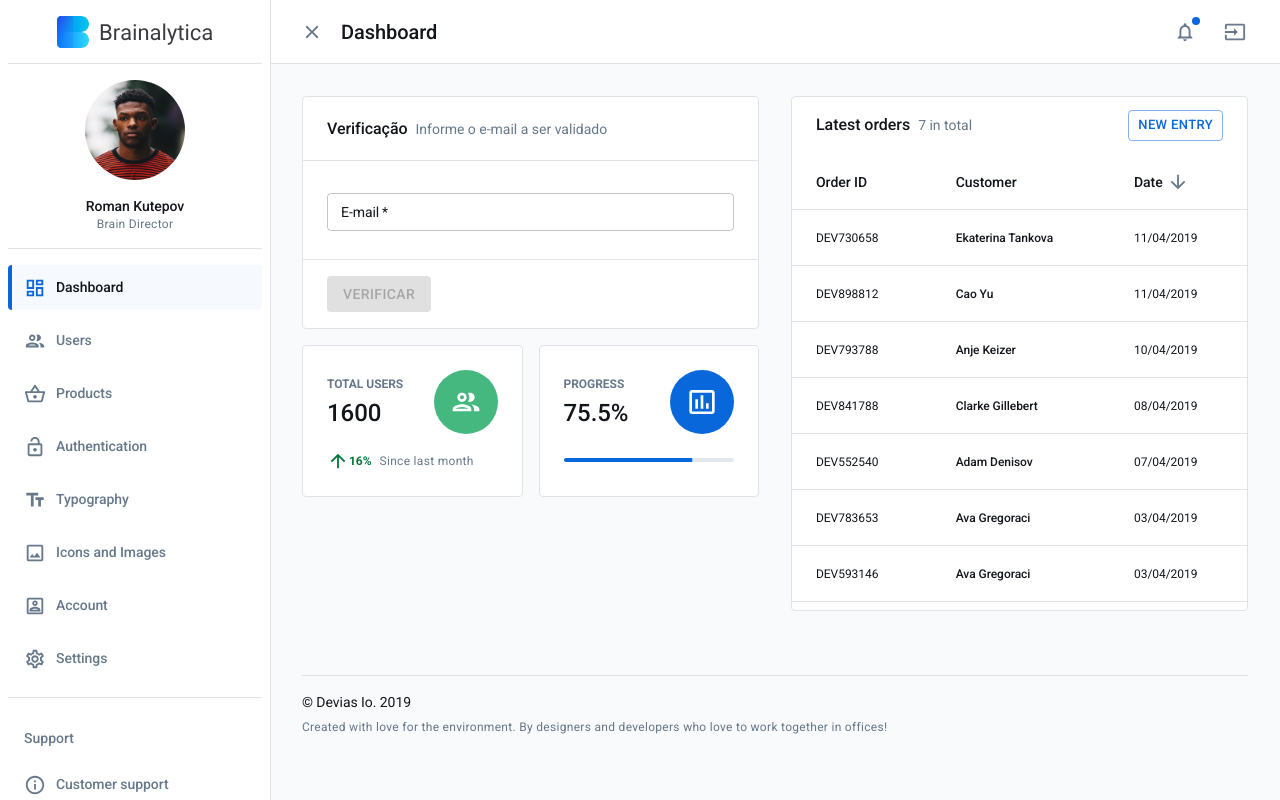
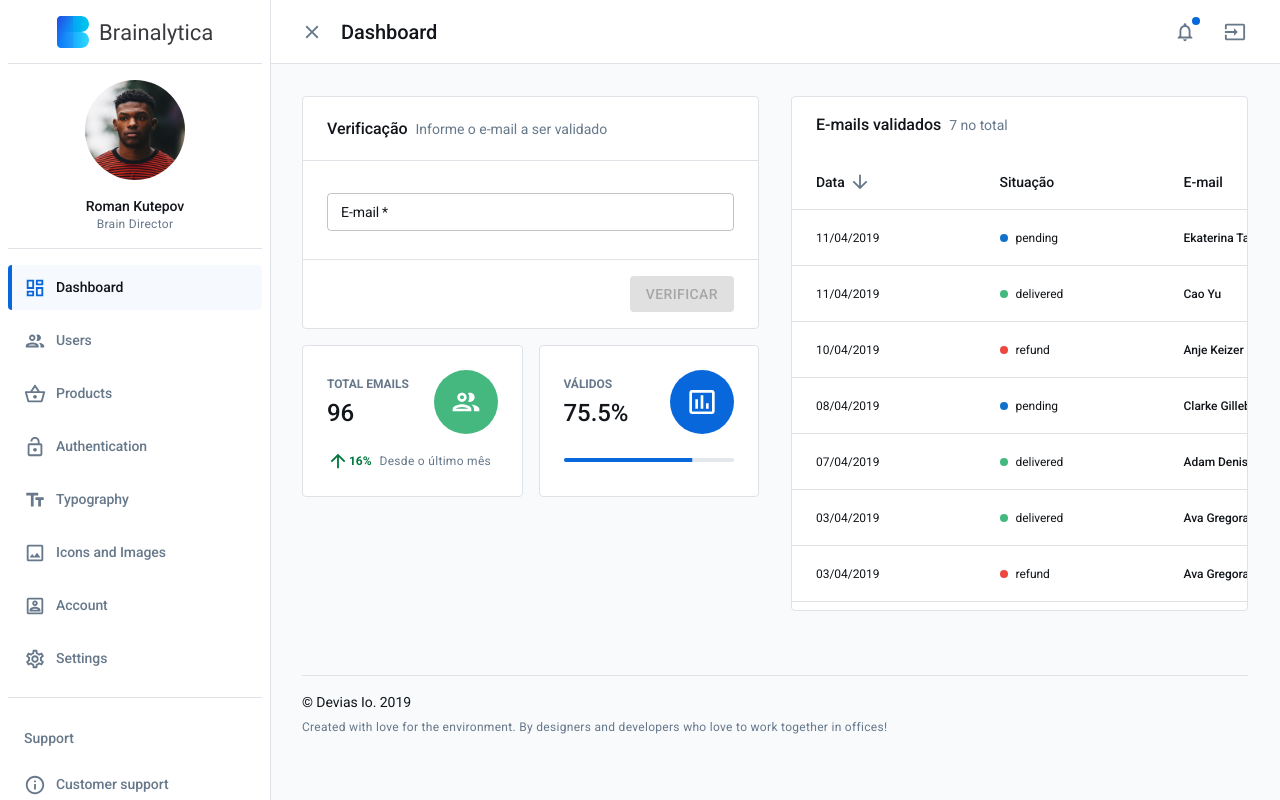
Before and after one commit to leandrocamara/checker-app, a React (Create React App) app: page /dashboard in a window 1280 px wide. Built offline with nearby package versions, Linux system fonts and the light colour scheme; what validate.js would draw is missing.

Commit message:
UPDATE - Ajustes nos componentes do Dashboard.

```diff
--- a/src/Routes.jsx
+++ b/src/Routes.jsx
@@ -5,7 +5,6 @@ import { Switch, Route, Redirect } from 'react-router-dom';
 // Views
 import SignIn from './views/SignIn';
 import SignUp from './views/SignUp';
-import NotFound from './views/NotFound';
 import Dashboard from './views/Dashboard';
 
 export default class Routes extends Component {
@@ -32,12 +31,7 @@ export default class Routes extends Component {
           exact
           path="/dashboard"
         />
-        <Route
-          component={NotFound}
-          exact
-          path="/not-found"
-        />
-        <Redirect to="/not-found" />
+        <Redirect to="/sign-in" />
       </Switch>
     );
   }
--- a/src/views/Dashboard/components/AccountDetails/index.jsx
+++ b/src/views/Dashboard/components/CheckEmail/index.jsx
@@ -32,7 +32,7 @@ import schema from './schema';
 // Service methods
 import { checkEmail } from 'services/email';
 
-class Account extends Component {
+class CheckEmail extends Component {
   state = {
     values: {
       email: ''
@@ -181,7 +181,7 @@ class Account extends Component {
   }
 }
 
-Account.propTypes = {
+CheckEmail.propTypes = {
   className: PropTypes.string,
   classes: PropTypes.object.isRequired,
   history: PropTypes.object.isRequired
@@ -190,4 +190,4 @@ Account.propTypes = {
 export default compose(
   withRouter,
   withStyles(styles)
-)(Account);
+)(CheckEmail);
--- a/src/views/Dashboard/components/AccountDetails/styles.jsx
+++ b/src/views/Dashboard/components/CheckEmail/styles.jsx
@@ -11,6 +11,7 @@ export default theme => ({
     marginRight: theme.spacing.unit * 3
   },
   portletFooter: {
+    textAlign: 'right',
     paddingLeft: theme.spacing.unit * 3,
     paddingRight: theme.spacing.unit * 3,
     paddingTop: theme.spacing.unit * 2,
--- a/src/views/Dashboard/components/Users/index.jsx
+++ b/src/views/Dashboard/components/Emails/index.jsx
@@ -22,7 +22,7 @@ import { Paper } from 'components';
 // Component styles
 import styles from './styles';
 
-class Users extends Component {
+class Emails extends Component {
   render() {
     const { classes, className, ...rest } = this.props;
 
@@ -39,13 +39,13 @@ class Users extends Component {
               className={classes.title}
               variant="body2"
             >
-              TOTAL USERS
+              TOTAL EMAILS
             </Typography>
             <Typography
               className={classes.value}
               variant="h3"
             >
-              1600
+              96
             </Typography>
           </div>
           <div className={classes.iconWrapper}>
@@ -64,7 +64,7 @@ class Users extends Component {
             className={classes.caption}
             variant="caption"
           >
-            Since last month
+            Desde o último mês
           </Typography>
         </div>
       </Paper>
@@ -72,9 +72,9 @@ class Users extends Component {
   }
 }
 
-Users.propTypes = {
+Emails.propTypes = {
   className: PropTypes.string,
   classes: PropTypes.object.isRequired
 };
 
-export default withStyles(styles)(Users);
+export default withStyles(styles)(Emails);
--- a/src/views/Dashboard/components/OrdersTable/index.jsx
+++ b/src/views/Dashboard/components/EmailsTable/index.jsx
@@ -30,7 +30,6 @@ import {
   Portlet,
   PortletHeader,
   PortletLabel,
-  PortletToolbar,
   PortletContent,
   Status
 } from 'components';
@@ -44,7 +43,7 @@ const statusColors = {
   refund: 'danger'
 };
 
-class OrdersTable extends Component {
+class EmailsTable extends Component {
   signal = false;
 
   state = {
@@ -100,19 +99,9 @@ class OrdersTable extends Component {
       <Portlet className={rootClassName}>
         <PortletHeader noDivider>
           <PortletLabel
-            subtitle={`${ordersTotal} in total`}
-            title="Latest orders"
+            subtitle={`${ordersTotal} no total`}
+            title="E-mails validados"
           />
-          <PortletToolbar>
-            <Button
-              className={classes.newEntryButton}
-              color="primary"
-              size="small"
-              variant="outlined"
-            >
-              New entry
-            </Button>
-          </PortletToolbar>
         </PortletHeader>
         <PerfectScrollbar>
           <PortletContent
@@ -128,8 +117,6 @@ class OrdersTable extends Component {
               <Table>
                 <TableHead>
                   <TableRow>
-                    <TableCell>Order ID</TableCell>
-                    <TableCell align="left">Customer</TableCell>
                     <TableCell
                       align="left"
                       sortDirection="desc"
@@ -142,11 +129,12 @@ class OrdersTable extends Component {
                           active
                           direction="desc"
                         >
-                          Date
+                          Data
                         </TableSortLabel>
                       </Tooltip>
                     </TableCell>
-                    <TableCell align="left">Status</TableCell>
+                    <TableCell align="left">Situação</TableCell>
+                    <TableCell align="left">E-mail</TableCell>
                   </TableRow>
                 </TableHead>
                 <TableBody>
@@ -156,10 +144,6 @@ class OrdersTable extends Component {
                       hover
                       key={order.id}
                     >
-                      <TableCell>{order.id}</TableCell>
-                      <TableCell className={classes.customerCell}>
-                        {order.customer.name}
-                      </TableCell>
                       <TableCell>
                         {moment(order.createdAt).format('DD/MM/YYYY')}
                       </TableCell>
@@ -173,6 +157,9 @@ class OrdersTable extends Component {
                           {order.status}
                         </div>
                       </TableCell>
+                      <TableCell className={classes.customerCell}>
+                        {order.customer.name}
+                      </TableCell>
                     </TableRow>
                   ))}
                 </TableBody>
@@ -185,9 +172,9 @@ class OrdersTable extends Component {
   }
 }
 
-OrdersTable.propTypes = {
+EmailsTable.propTypes = {
   className: PropTypes.string,
   classes: PropTypes.object.isRequired
 };
 
-export default withStyles(styles)(OrdersTable);
+export default withStyles(styles)(EmailsTable);
--- a/src/views/Dashboard/components/Progress/index.jsx
+++ b/src/views/Dashboard/components/Progress/index.jsx
@@ -36,7 +36,7 @@ class Progress extends Component {
               className={classes.title}
               variant="body2"
             >
-              PROGRESS
+              VÁLIDOS
             </Typography>
             <Typography
               className={classes.value}
--- a/src/views/Dashboard/components/index.jsx
+++ b/src/views/Dashboard/components/index.jsx
@@ -1,4 +1,4 @@
-export { default as Users } from './Users';
+export { default as Emails } from './Emails';
 export { default as Progress } from './Progress';
-export { default as OrdersTable } from './OrdersTable';
-export { default as AccountDetails } from './AccountDetails';
+export { default as CheckEmail } from './CheckEmail';
+export { default as EmailsTable } from './EmailsTable';
--- a/src/views/Dashboard/index.jsx
+++ b/src/views/Dashboard/index.jsx
@@ -13,7 +13,7 @@ import { Grid } from '@material-ui/core';
 import { Dashboard as DashboardLayout } from 'layouts';
 
 // Custom components
-import { OrdersTable, AccountDetails, Users, Progress } from './components';
+import { CheckEmail, Emails, EmailsTable, Progress } from './components';
 
 // Component styles
 const styles = theme => ({
@@ -43,7 +43,7 @@ class Dashboard extends Component {
               xl={6}
               xs={12}
             >
-              <AccountDetails />
+              <CheckEmail />
               <Grid
                 container
                 spacing={2}
@@ -55,7 +55,7 @@ class Dashboard extends Component {
                   xl={6}
                   xs={12}
                 >
-                  <Users className={classes.item} />
+                  <Emails className={classes.item} />
                 </Grid>
                 <Grid
                   item
@@ -75,7 +75,7 @@ class Dashboard extends Component {
               xl={6}
               xs={12}
             >
-              <OrdersTable className={classes.item} />
+              <EmailsTable className={classes.item} />
             </Grid>
           </Grid>
         </div>
--- a/src/views/NotFound/index.jsx
+++ /dev/null
@@ -1,70 +0,0 @@
-import React, { Component } from 'react';
-
-// Externals
-import PropTypes from 'prop-types';
-
-// Material helpers
-import { withStyles } from '@material-ui/core';
-
-// Material components
-import { Grid, Typography } from '@material-ui/core';
-
-// Component styles
-const styles = theme => ({
-  root: {
-    padding: theme.spacing.unit * 4
-  },
-  content: {
-    marginTop: '150px',
-    textAlign: 'center'
-  },
-  image: {
-    display: 'inline-block',
-    marginTop: '50px',
-    maxWidth: '100%',
-    width: '554px'
-  }
-});
-
-class NotFound extends Component {
-  render() {
-    const { classes } = this.props;
-
-    return (
-      <div className={classes.root}>
-        <Grid
-          container
-          justify="center"
-          spacing={4}
-        >
-          <Grid
-            item
-            lg={6}
-            xs={12}
-          >
-            <div className={classes.content}>
-              <Typography variant="h1">
-                404: The page you are looking for isn’t here
-              </Typography>
-              <Typography variant="subtitle2">
-                You either tried some shady route or you came here by mistake.
-                Whichever it is, try using the navigation
-              </Typography>
-              <img
-                alt="Under development"
-                className={classes.image}
-                src="/images/not_found.png"
-              />
-            </div>
-          </Grid>
-        </Grid>
-      </div>
-    );
-  }
-}
-
-NotFound.propTypes = {
-  classes: PropTypes.object.isRequired
-};
-
-export default withStyles(styles)(NotFound);
```
Also changed, not shown: src/views/Dashboard/components/CheckEmail/schema.js (renamed from src/views/Dashboard/components/AccountDetails/schema.js), src/views/Dashboard/components/Emails/styles.jsx (renamed from src/views/Dashboard/components/Users/styles.jsx), src/views/Dashboard/components/EmailsTable/styles.jsx (renamed from src/views/Dashboard/components/OrdersTable/styles.jsx).
